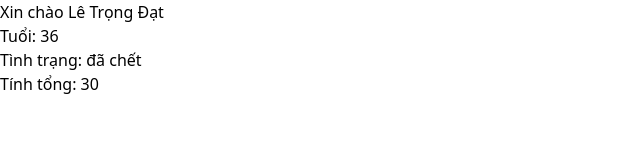
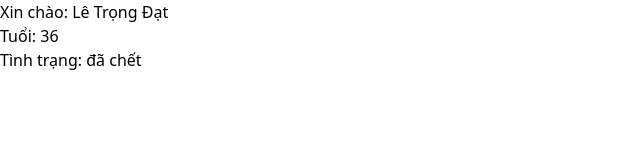
Before and after one commit to datlt2306/FPL-WEB501, a React (Vite) app: page / in a window 1280 px wide. Shown: the top 160 px of the page, without its empty margins (0-640 px from the left). Built offline with nearby package versions, Linux system fonts and the light colour scheme.

Commit message:
WD19305 - Buổi 3: Refactor main.jsx to use a data object for user information and create a display function for rendering

```diff
--- a/src/main.jsx
+++ b/src/main.jsx
@@ -1,26 +1,22 @@
 import { createRoot } from "react-dom/client";
 import "./index.css";
 
-const myInfo = {
+// dữ liệu
+const data = {
     name: "Lê Trọng Đạt",
     age: 36,
     isMarried: true,
 };
-const myName = "Lê Trọng Đạt";
-
-function sum(a, b) {
-    // kiểm tra
-    if (typeof a !== "number" || typeof b !== "number") {
-        throw new Error("a và b phải là số");
-    }
-    return a + b;
-}
-
-createRoot(document.getElementById("root")).render(
-    <div>
-        <h1>Xin chào {myName}</h1>
-        <p>Tuổi: {myInfo.age}</p>
-        <p>Tình trạng: {myInfo.isMarried ? "đã chết" : "Tuyệt vời"}</p>
-        <p>Tính tổng: {sum(10, 20)}</p>
-    </div>
-);
+// Hàm xử lý
+const displayStudentInfo = (student) => {
+    console.log(student); // { name: "Lê Trọng Đạt", age: 36, isMarried: true}
+    return (
+        <div>
+            <h1>Xin chào: {student.name}</h1>
+            <p>Tuổi: {student.age}</p>
+            <p>Tình trạng: {student.isMarried ? "đã chết" : "Tuyệt vời"}</p>
+        </div>
+    );
+};
+createRoot(document.getElementById("root")).render(<div>{displayStudentInfo(data)}</div>);
+// https://www.youtube.com/@codewithdat
```
